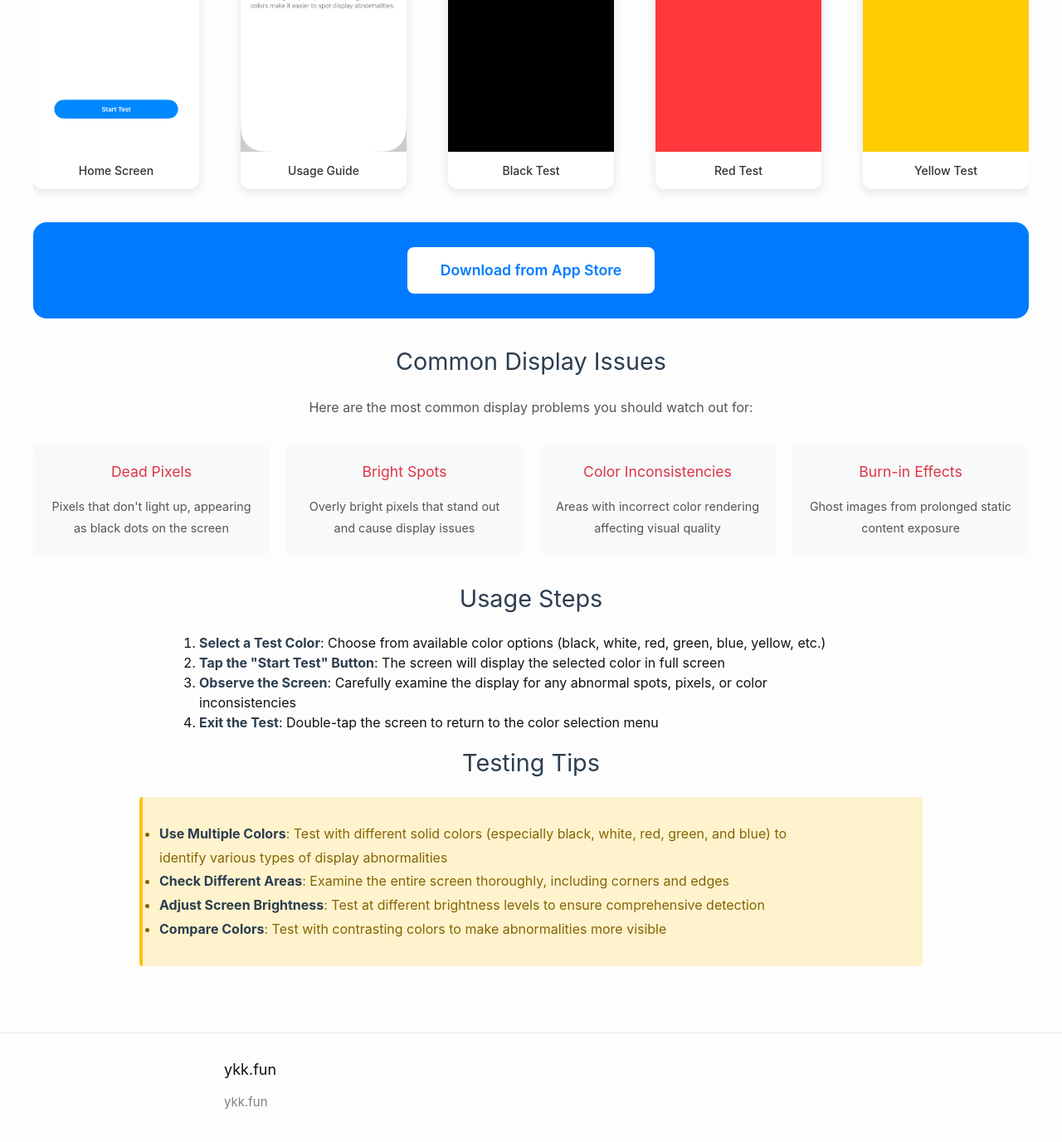
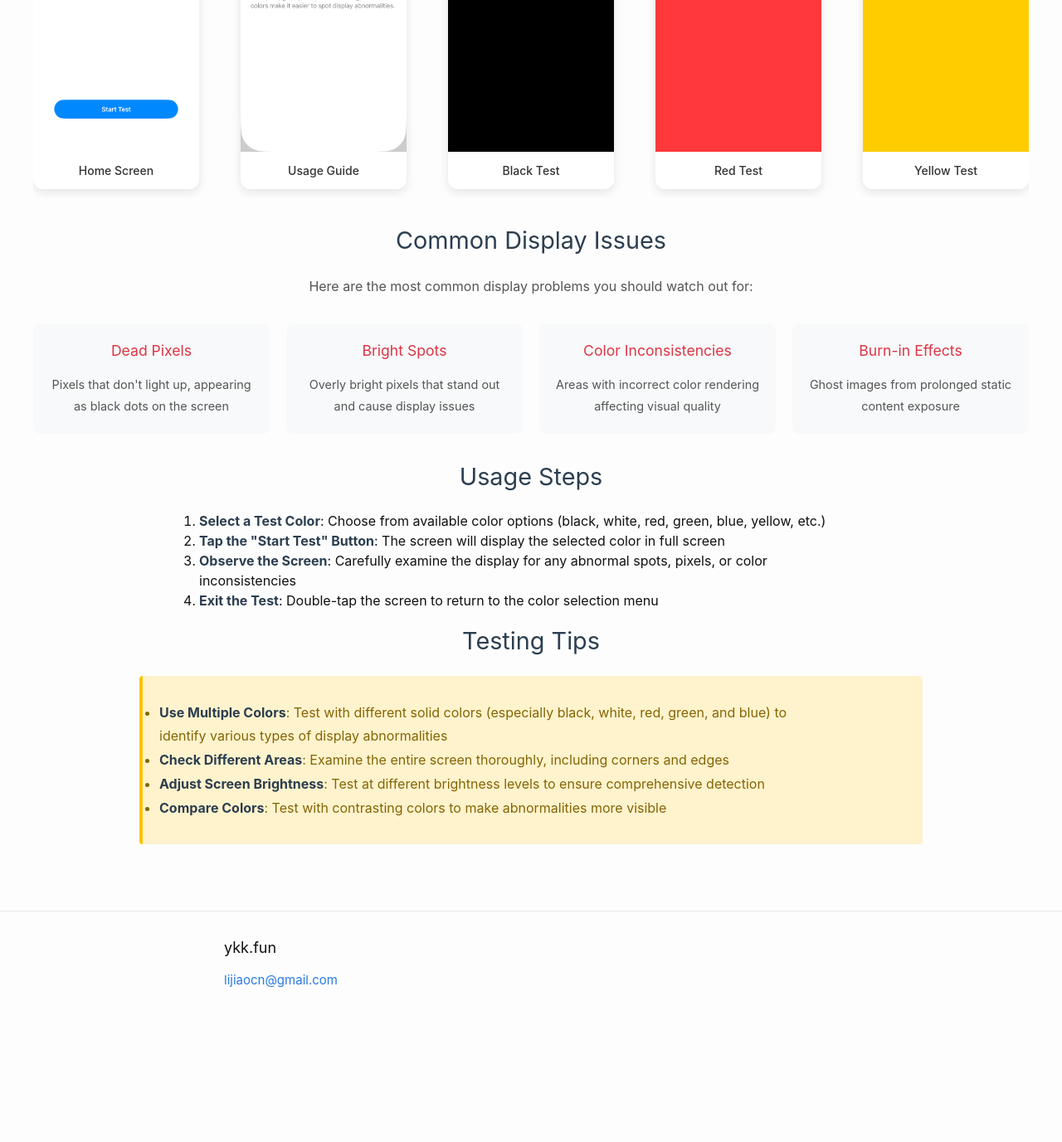
Before and after one commit to lijiaocn/ykk.fun, a Jekyll site: the page built from _posts/2025-10-28-dead-pixel-test.md, in a window 1280 px wide and 1400 px high, scrolled down 680 px. Shown: the top 1377 px of the window at 83% size. Built offline with Jekyll 4.4.1, drawn with Linux system fonts in a browser that asks for light colours; after the commit the page ends 1934 px from its top, so only the background shows below that.

Commit message:
permalink

```diff
--- a/_config.yml
+++ b/_config.yml
@@ -19,7 +19,7 @@
 # in the templates via {{ site.myvariable }}.
 
 title: ykk.fun
-#email: lijiaocn@foxmail.com
+email: lijiaocn@gmail.com
 description: >- # this means to ignore newlines until "baseurl:"
 
 baseurl: "/" # the subpath of your site, e.g. /blog
--- a/_includes/footer.html
+++ b/_includes/footer.html
@@ -11,8 +11,6 @@
           <li class="p-name">
             {%- if site.author -%}
               {{ site.author | escape }}
-            {%- else -%}
-              {{ site.title | escape }}
             {%- endif -%}
             </li>
             {%- if site.email -%}
--- a/_posts/2025-10-28-dead-pixel-test.md
+++ b/_posts/2025-10-28-dead-pixel-test.md
@@ -47,9 +48,10 @@ description: Dead Pixel Test Tool helps you detect dead pixels, bright spots, an
         </div>
     </div>
 
-    <div class="download-section">
+    <!-- 尚未发布 -->
+    <!-- <div class="download-section">
         <a href="#" class="download-button">Download from App Store</a>
-    </div>
+    </div> -->
 
     <h2>Common Display Issues</h2>
 
```
Also changed, not shown: other parts of _posts/2025-10-28-dead-pixel-test.md (+1 -0 lines).
